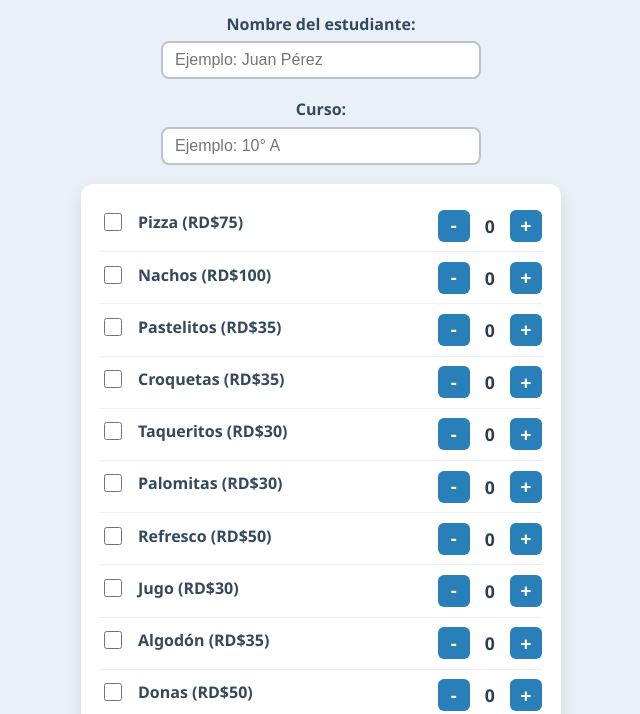
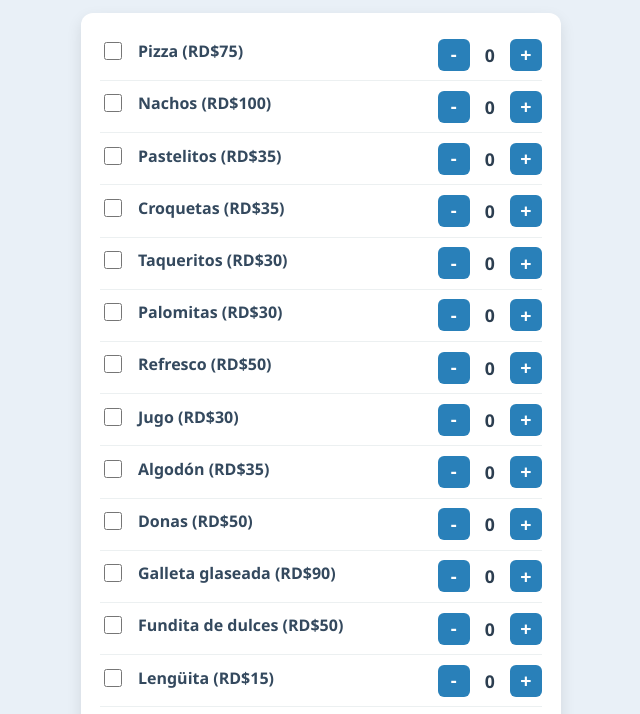
Before and after one commit to mariaoralora/tickets-corregido, a plain HTML site: page index.html in a window 1280 px wide. Shown: the part 80-794 px from the top of the page, without its empty margins (319-959 px from the left). Drawn offline with Linux system fonts and the light colour scheme.

Commit message:
Update index.html

```diff
--- a/index.html
+++ b/index.html
@@ -202,11 +202,6 @@
 </head>
 <body>
   <h2>Registro de Tickets</h2>
-  <label for="nombre">Nombre del estudiante:</label>
-  <input type="text" id="nombre" placeholder="Ejemplo: Juan Pérez" autocomplete="off" />
-
-  <label for="curso">Curso:</label>
-  <input type="text" id="curso" placeholder="Ejemplo: 10° A" autocomplete="off" />
 
   <div id="productos"></div>
 
@@ -461,8 +456,6 @@
         registro.items.forEach(({ cantidad, producto }) => {
           filasExcel.push({
             Compra: idx + 1,
-            Nombre: registro.nombre,
-            Curso: registro.curso,
             Producto: producto.nombre,
             Cantidad: cantidad,
             'Precio Unitario': producto.precio,
```
